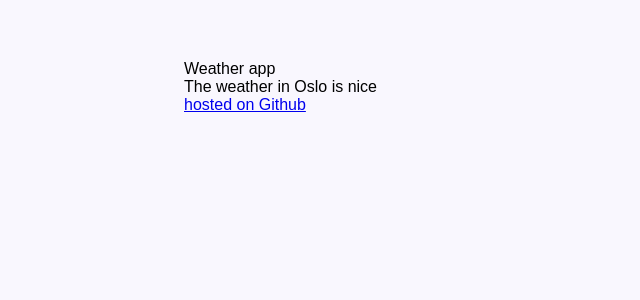
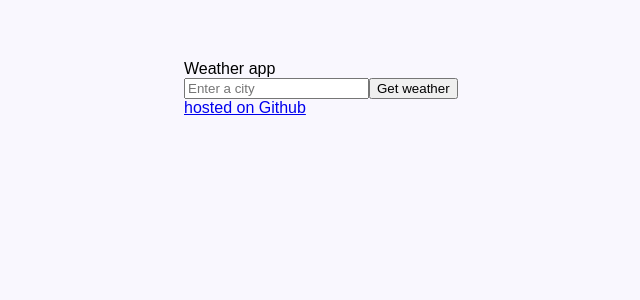
Before and after one commit to kristilerla/monday-weather-app, a React (Create React App) app: page / in a window 1280 px wide. Shown: the top 300 px of the page, without its empty margins (56-696 px from the left). Built offline with nearby package versions, Linux system fonts and the light colour scheme.

Commit message:
updated weather search form

```diff
--- a/src/Weather.js
+++ b/src/Weather.js
@@ -3,6 +3,12 @@
 export default function Weather(){
 
     return (
-        "The weather in Oslo is nice"
-    );
+
+
+    <form>
+<input type="text" placeholder="Enter a city" />
+<button type="submit">Get weather</button>
+
+    </form>
+     );
 }
```
